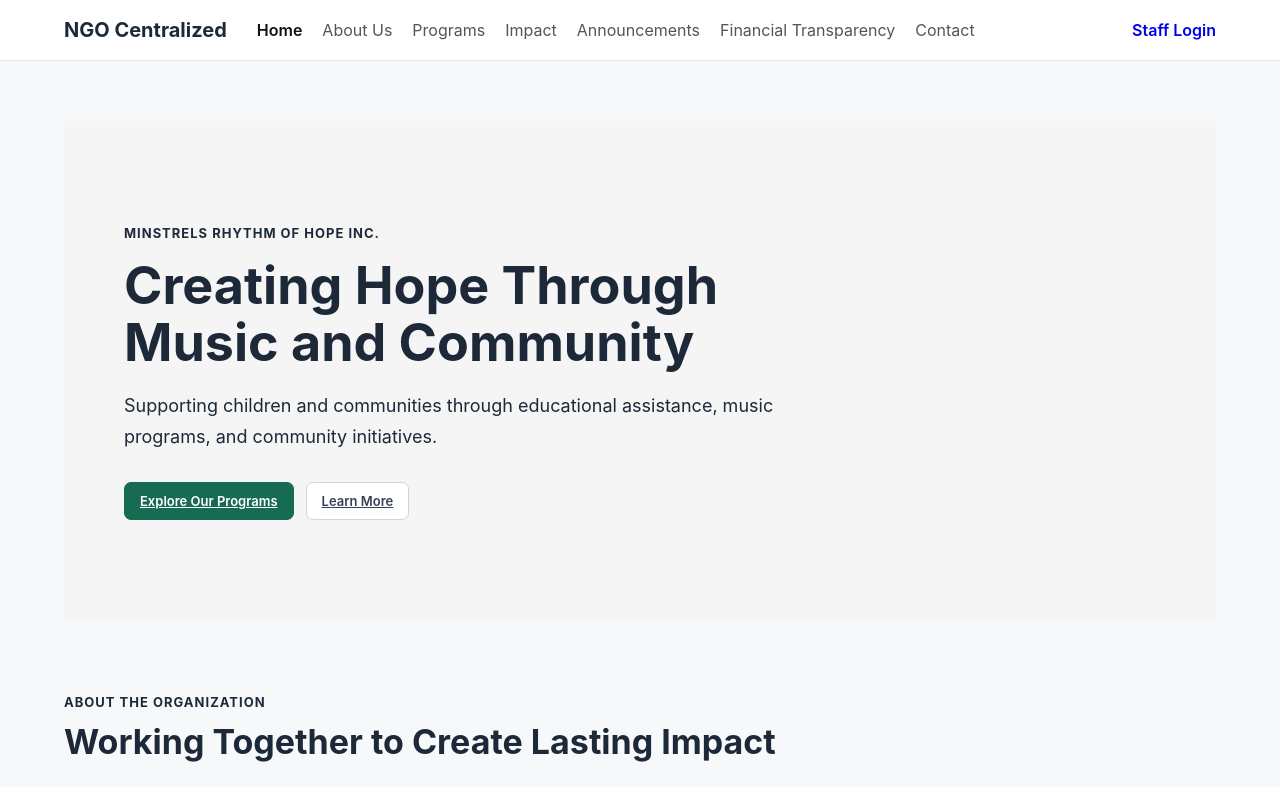
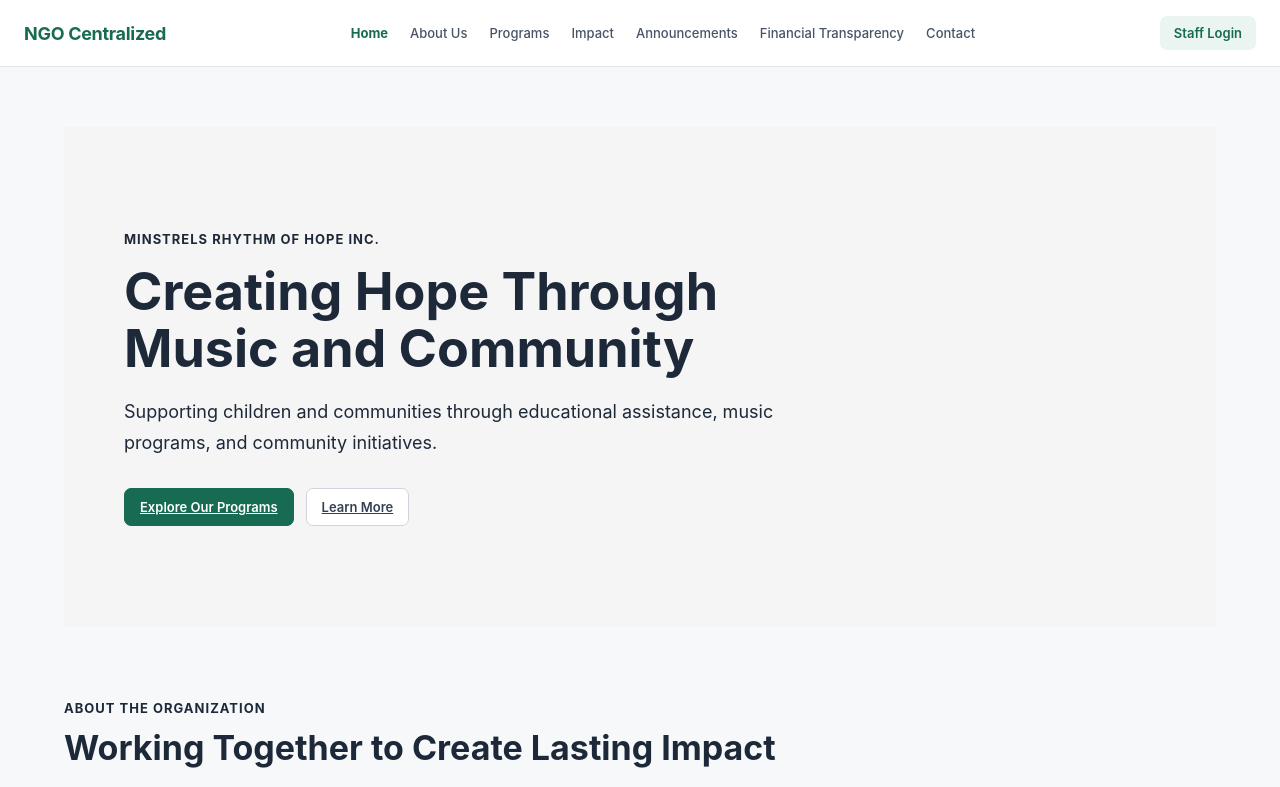
Before and after one commit to a-Lukee/NGO-Centralized, a React (Vite) app: page /#/ in a window 1280 px wide. Shown: the top 787 px of the page. Built offline with nearby package versions, Linux system fonts and the light colour scheme; no server answers.

Commit message:
Css update 2

```diff
--- a/src/App.css
+++ b/src/App.css
@@ -1037,6 +1037,11 @@ tbody tr:last-child td {
   color: #666;
 }
 
+.public-menu-button,
+.mobile-staff-login-link {
+  display: none;
+}
+
 .public-layout {
   min-height: 100vh;
   display: flex;
@@ -1052,36 +1057,81 @@ tbody tr:last-child td {
 }
 
 .public-header-inner {
-  max-width: 1200px;
+  width: 100%;
+  max-width: 1280px;
   margin: 0 auto;
-  padding: 18px 24px;
+  padding: 16px 24px;
+
   display: flex;
   align-items: center;
-  gap: 30px;
+  gap: 28px;
 }
 
 .public-logo {
-  font-size: 20px;
-  font-weight: 700;
+  flex-shrink: 0;
+
+  color: var(--color-primary);
+
+  font-size: 18px;
+  font-weight: 750;
+  letter-spacing: -0.3px;
+
   text-decoration: none;
-  color: inherit;
   white-space: nowrap;
 }
 
 .public-nav {
   display: flex;
-  gap: 20px;
+  align-items: center;
+  justify-content: center;
+  gap: 22px;
+
   flex: 1;
 }
 
 .public-nav a {
+  color: #475467;
+
+  font-size: 13px;
+  font-weight: 500;
+
   text-decoration: none;
-  color: #555;
+
+  transition: color 0.15s ease;
+}
+
+.public-nav a:hover {
+  color: var(--color-primary);
 }
 
 .public-nav a.active {
-  color: #111;
-  font-weight: 600;
+  color: var(--color-primary);
+  font-weight: 650;
+}
+
+.staff-login-link {
+  flex-shrink: 0;
+
+  padding: 9px 14px;
+
+  color: var(--color-primary);
+  background: var(--color-primary-soft);
+
+  border-radius: 7px;
+
+  font-size: 13px;
+  font-weight: 650;
+
+  text-decoration: none;
+
+  transition:
+    background 0.15s ease,
+    color 0.15s ease;
+}
+
+.staff-login-link:hover {
+  color: #ffffff;
+  background: var(--color-primary);
 }
 
 .staff-login-link {
@@ -1407,6 +1457,179 @@ tbody tr:last-child td {
   margin-bottom: 8px;
 }
 
+/* =========================================================
+   PUBLIC RESPONSIVE NAVIGATION
+   ========================================================= */
+
+@media (max-width: 1050px) {
+  .public-header-inner {
+    position: relative;
+    justify-content: space-between;
+
+    padding: 14px 20px;
+  }
+
+  .public-menu-button {
+    display: flex;
+    flex-direction: column;
+    align-items: center;
+    justify-content: center;
+    gap: 4px;
+
+    width: 40px;
+    height: 40px;
+    padding: 0;
+
+    background: #ffffff;
+    border: 1px solid var(--color-border);
+    border-radius: 8px;
+
+    cursor: pointer;
+  }
+
+  .public-menu-button span {
+    display: block;
+
+    width: 17px;
+    height: 2px;
+
+    background: #344054;
+    border-radius: 2px;
+  }
+
+  .public-nav {
+    position: absolute;
+    top: calc(100% + 1px);
+    right: 16px;
+    left: 16px;
+
+    display: none;
+    flex-direction: column;
+    align-items: stretch;
+    gap: 3px;
+
+    padding: 10px;
+
+    background: #ffffff;
+    border: 1px solid var(--color-border);
+    border-radius: 10px;
+
+    box-shadow:
+      0 12px 30px rgba(16, 24, 40, 0.12);
+  }
+
+  .public-nav.public-nav-open {
+    display: flex;
+  }
+
+  .public-nav a {
+    padding: 11px 12px;
+
+    border-radius: 7px;
+
+    font-size: 14px;
+  }
+
+  .public-nav a:hover {
+    background: var(--color-primary-soft);
+  }
+
+  .public-nav a.active {
+    background: var(--color-primary-soft);
+  }
+
+  .staff-login-link {
+    display: none;
+  }
+
+  .mobile-staff-login-link {
+    display: block !important;
+
+    margin-top: 5px;
+    padding-top: 13px !important;
+
+    color: var(--color-primary) !important;
+
+    border-top: 1px solid var(--color-border-light);
+    border-radius: 0 !important;
+
+    font-weight: 650 !important;
+  }
+}
+
+@media (max-width: 900px) {
+  .home-feature-section,
+  .public-card-grid,
+  .impact-grid,
+  .announcement-grid {
+    grid-template-columns: repeat(2, minmax(0, 1fr));
+  }
+
+  .hero-content h1 {
+    font-size: 42px;
+  }
+
+  .hero-section {
+    min-height: 440px;
+    padding: 48px 32px;
+  }
+}
+
+@media (max-width: 600px) {
+  .public-page {
+    padding: 40px 18px;
+  }
+
+  .hero-section {
+    min-height: auto;
+    padding: 56px 20px;
+  }
+
+  .hero-content h1 {
+    font-size: 36px;
+  }
+
+  .hero-content p {
+    font-size: 16px;
+  }
+
+  .hero-actions {
+    flex-direction: column;
+    align-items: stretch;
+  }
+
+  .hero-actions .primary-button,
+  .hero-actions .secondary-button {
+    text-align: center;
+    justify-content: center;
+  }
+
+  .home-feature-section,
+  .public-card-grid,
+  .impact-grid,
+  .announcement-grid,
+  .transparency-summary {
+    grid-template-columns: 1fr;
+  }
+
+  .public-page-header {
+    margin-bottom: 32px;
+  }
+
+  .public-page-header h1 {
+    font-size: 34px;
+  }
+
+  .section-heading h2 {
+    font-size: 28px;
+  }
+
+  .public-footer {
+    flex-direction: column;
+    padding: 32px 20px;
+  }
+}
+
 @media (max-width: 900px) {
   .settings-grid {
     grid-template-columns: 1fr;
--- a/src/layouts/PublicLayout.jsx
+++ b/src/layouts/PublicLayout.jsx
@@ -1,26 +1,85 @@
+import { useState } from 'react'
 import { NavLink, Outlet } from 'react-router-dom'
 
 function PublicLayout() {
+  const [menuOpen, setMenuOpen] = useState(false)
+
+  function closeMenu() {
+      setMenuOpen(false)
+  }
   return (
     <div className="public-layout">
       <header className="public-header">
   <div className="public-header-inner">
-          <NavLink to="/" className="public-logo">
+    <NavLink
+      to="/"
+      className="public-logo"
+      onClick={closeMenu}
+    >
       NGO Centralized
     </NavLink>
 
-          <nav className="public-nav">
-            <NavLink to="/">Home</NavLink>
-            <NavLink to="/about">About Us</NavLink>
-            <NavLink to="/public-programs">Programs</NavLink>
-            <NavLink to="/impact">Impact</NavLink>
-            <NavLink to="/public-announcements">
+    <button
+      type="button"
+      className="public-menu-button"
+      onClick={() => setMenuOpen((open) => !open)}
+      aria-label="Toggle navigation"
+      aria-expanded={menuOpen}
+    >
+      <span></span>
+      <span></span>
+      <span></span>
+    </button>
+
+    <nav
+      className={`public-nav ${
+        menuOpen ? 'public-nav-open' : ''
+      }`}
+    >
+      <NavLink to="/" onClick={closeMenu}>
+        Home
+      </NavLink>
+
+      <NavLink to="/about" onClick={closeMenu}>
+        About Us
+      </NavLink>
+
+      <NavLink
+        to="/public-programs"
+        onClick={closeMenu}
+      >
+        Programs
+      </NavLink>
+
+      <NavLink to="/impact" onClick={closeMenu}>
+        Impact
+      </NavLink>
+
+      <NavLink
+        to="/public-announcements"
+        onClick={closeMenu}
+      >
         Announcements
       </NavLink>
-            <NavLink to="/transparency">
+
+      <NavLink
+        to="/transparency"
+        onClick={closeMenu}
+      >
         Financial Transparency
       </NavLink>
-            <NavLink to="/contact">Contact</NavLink>
+
+      <NavLink to="/contact" onClick={closeMenu}>
+        Contact
+      </NavLink>
+
+      <NavLink
+        to="/login"
+        className="mobile-staff-login-link"
+        onClick={closeMenu}
+      >
+        Staff Login
+      </NavLink>
     </nav>
 
     <NavLink
```
Lines whose indentation alone changed are shown as unchanged.
